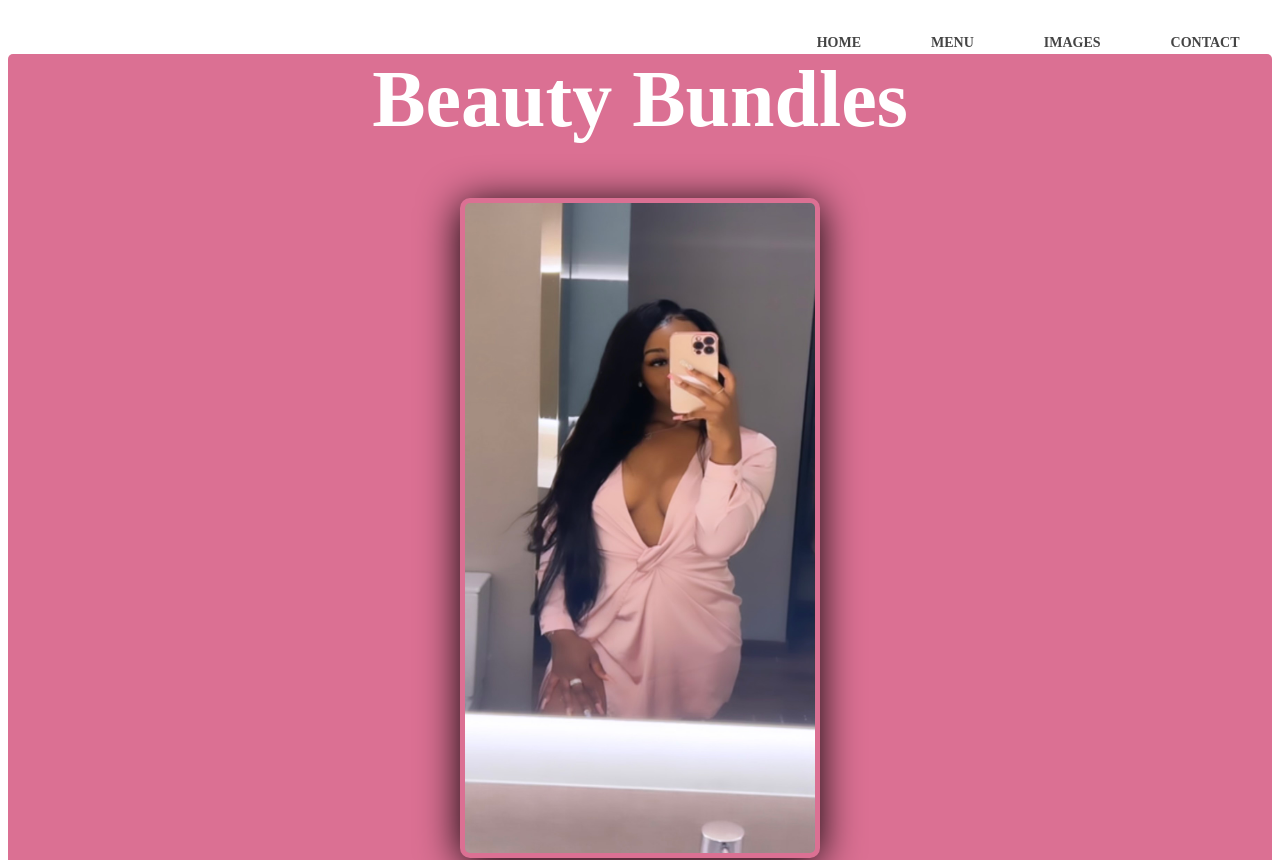
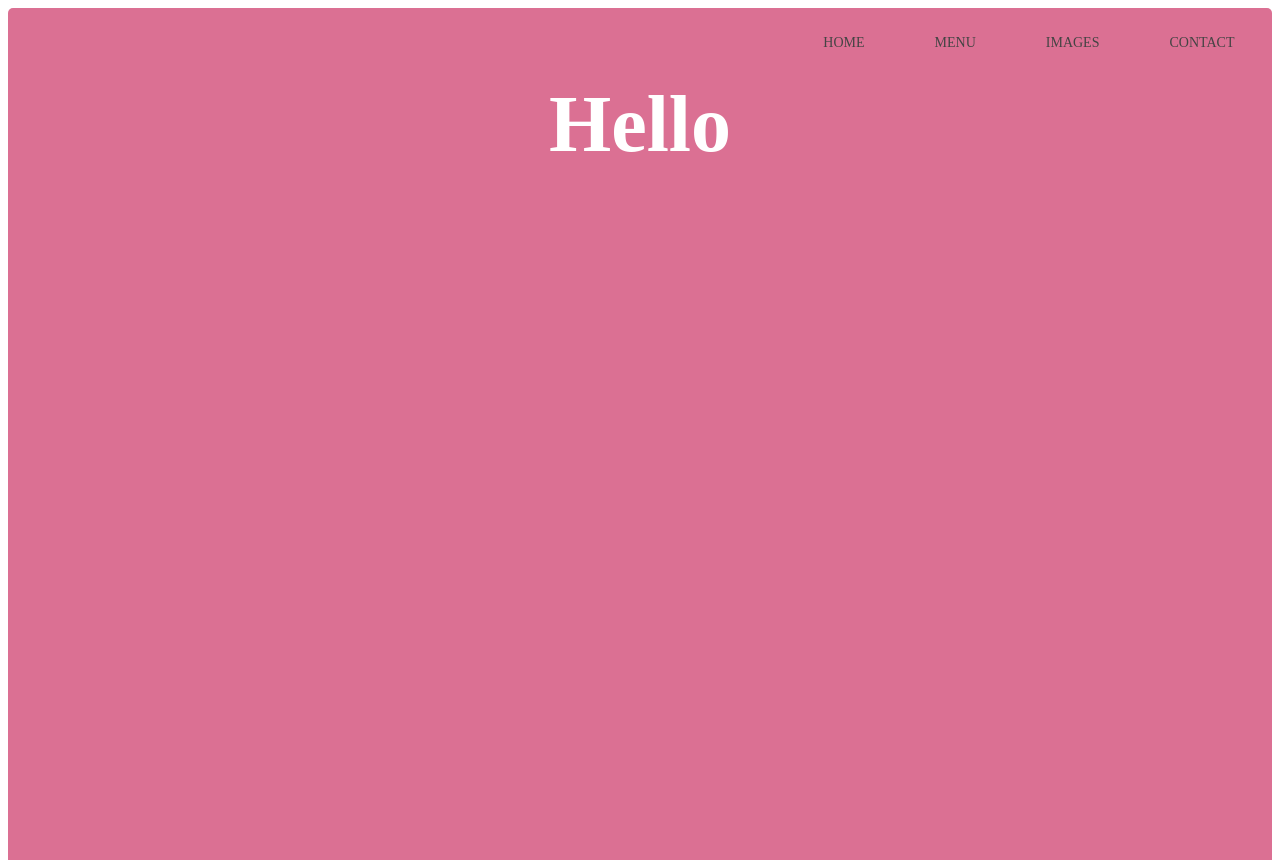
Before and after one commit to damian-98/Amaree_Website, a React (Create React App) app: page /about in a window 1280 px wide. Shown: the top 860 px of the page. Built offline with nearby package versions, Linux system fonts and the light colour scheme.

Commit message:
Added navigation links to navbar

```diff
--- a/package.json
+++ b/package.json
@@ -9,6 +9,7 @@
     "react": "^18.2.0",
     "react-dom": "^18.2.0",
     "react-icons": "^4.4.0",
+    "react-router-dom": "^6.3.0",
     "react-scripts": "5.0.1",
     "web-vitals": "^2.1.4"
   },
--- a/src/App.css
+++ b/src/App.css
@@ -57,7 +57,7 @@ li{
   margin-left: 70px;
   list-style: none;
   position: relative;
-  font-weight: bold;
+  /* font-weight: bold; */
 }
 
 a{
@@ -86,7 +86,14 @@ nav a:hover::before {
   color: black;
   position: relative;
   text-align: center;
-  bottom: -90px;
+  bottom: -935px;
   font-family: "Cantarell";
   font-size: 15px;
 }
+
+.About-Page-Title{
+  color: white;
+    text-align: center;
+    font-size: 40px;
+    font-family: 'Satisfy', cursive;
+}
--- a/src/App.js
+++ b/src/App.js
@@ -1,17 +1,26 @@
 import React from "react";
-import NavBar from "./components/Navbar";
+import Navbar from "./components/Navbar";
 import Footer from "./components/Footer";
-import HomeImage from "./components/Home_img";
+import Home from "./components/Home";
+import About from "./components/About";
+import { BrowserRouter, Routes, Route } from "react-router-dom";
 import "./App.css";
 
 function App() {
   return (
     <div className="App">
-      <h1 className="AppTitle">Beauty Bundles</h1>
-      <NavBar />
-      <HomeImage />
-      <Footer />
+      {" "}
+      <BrowserRouter>
+        {" "}
+        <Navbar />
+        <Footer />
+        <Routes>
+          <Route exact path="/" element={<Home />} />
+          <Route exact path="/about" element={<About />} />
+        </Routes>
+      </BrowserRouter>{" "}
     </div>
   );
 }
+
 export default App;
--- /dev/null
+++ b/src/components/About.js
@@ -0,0 +1,11 @@
+import React from "react";
+
+function About() {
+  return (
+    <div className="About-Page-Title">
+      <h1>Hello</h1>
+    </div>
+  );
+}
+
+export default About;
--- a/src/components/Home_img.js
+++ b/src/components/Home.js
@@ -1,18 +1,19 @@
 import React from "react";
 import images from "./img/0629445A-D203-4D56-8702-C9641091A0EF.jpeg";
 
-function HomeImage() {
+function Home() {
   return (
     <div>
-      {" "}
+      <h1 className="AppTitle">Beauty Bundles</h1>
       <img
         src={images}
         className="container background"
         alt="mirror selfie"
-        width="350"
-        height="650"
+        width="320"
+        height="570"
       ></img>
     </div>
   );
 }
-export default HomeImage;
+
+export default Home;
--- a/src/components/Navbar.js
+++ b/src/components/Navbar.js
@@ -1,33 +1,33 @@
 import React from "react";
+import { Link } from "react-router-dom";
 import { AiOutlineShoppingCart } from "react-icons/ai";
-// import { Link } from "react-router-dom";
 
-function navBar() {
+function Navbar() {
   return (
     <nav className="nav">
       <li>
-        <a href="/home">Home</a>
+        <Link to="/">Home</Link>
       </li>
       <li>
-        <a href="/menu">Menu</a>
+        <Link to="/menu">Menu</Link>
       </li>
       <li>
-        <a href="/images">Images</a>
+        <Link to="/images">Images</Link>
       </li>
       <li>
-        <a href="/contact">Contact</a>
+        <Link to="/contact">Contact</Link>
       </li>
       <li>
-        <a href="/about">About</a>
+        <Link to="/about">About</Link>
       </li>
       <li>
-        <a href="/checkout" className="shopping-cart">
+        <Link to="/checkout" className="shopping-cart">
           {" "}
           <AiOutlineShoppingCart />
-        </a>
+        </Link>
       </li>
     </nav>
   );
 }
 
-export default navBar;
+export default Navbar;
```
Also changed, not shown: 1 other file (tests, documents, lock files or other folders).
